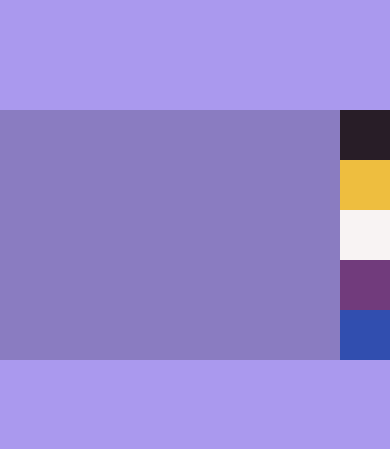
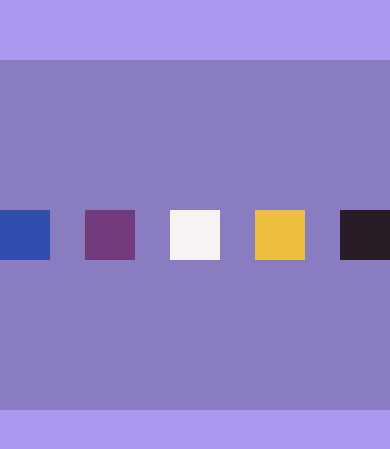
Before and after one commit to leandrocodes/react-native-cheatsheet, a React Native app: screen / in a window 390 px wide. Shown: the part 187-636 px from the top of the page. Built offline with nearby package versions, Linux system fonts and the light colour scheme.

Commit message:
flex direction

```diff
--- a/src/App.js
+++ b/src/App.js
@@ -20,13 +20,15 @@ import FlexboxV1 from './components/layout/FlexboxV1'
 // import ProductListV2 from './components/products/ProductListV2'
 // import TypeYourName from './components/TypeYourName'
 // import Flexbox from './components/layout/FlexboxV1'
-import FlexboxV2 from './components/layout/FlexboxV2'
+// import FlexboxV2 from './components/layout/FlexboxV2'
+import FlexboxV3 from './components/layout/FlexboxV3'
 
 
 export default () => (
   <SafeAreaView style={style.App}>
+		<FlexboxV3></FlexboxV3>
+    {/*
 		<FlexboxV2></FlexboxV2>
-    {/*
 		<FlexboxV1></FlexboxV1>
 		<TypeYourName />
 		<First></First>
--- /dev/null
+++ b/src/components/layout/FlexboxV3.js
@@ -0,0 +1,27 @@
+import React from 'react'
+import { View, StyleSheet } from 'react-native'
+import Square from './Square'
+
+
+export default props => {
+  return (
+    <View style={style.flexV2}>
+      <Square color={'#281D27'}></Square>
+      <Square color={'#EEBE3F'}></Square>
+      <Square color={'#F8F3F3'}></Square>
+      <Square color={'#713B7C'}></Square>
+      <Square color={'#314EAF'}></Square>
+    </View>
+   )
+}
+
+const style = StyleSheet.create({
+  flexV2: {
+    flexDirection: 'row-reverse',
+    justifyContent: 'space-between',
+    alignItems: 'center',
+    height: 350,
+    width: '100%',
+    backgroundColor: '#00000030'
+  }
+})
```
